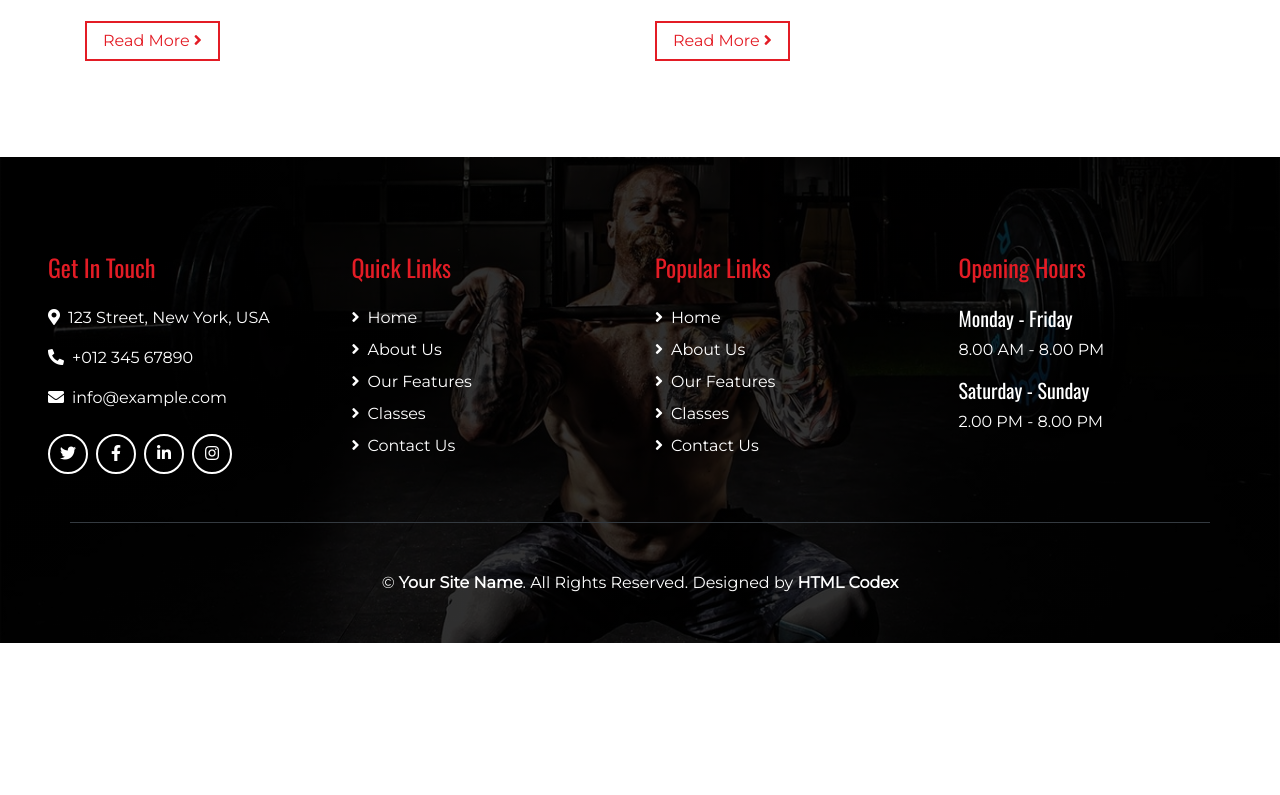
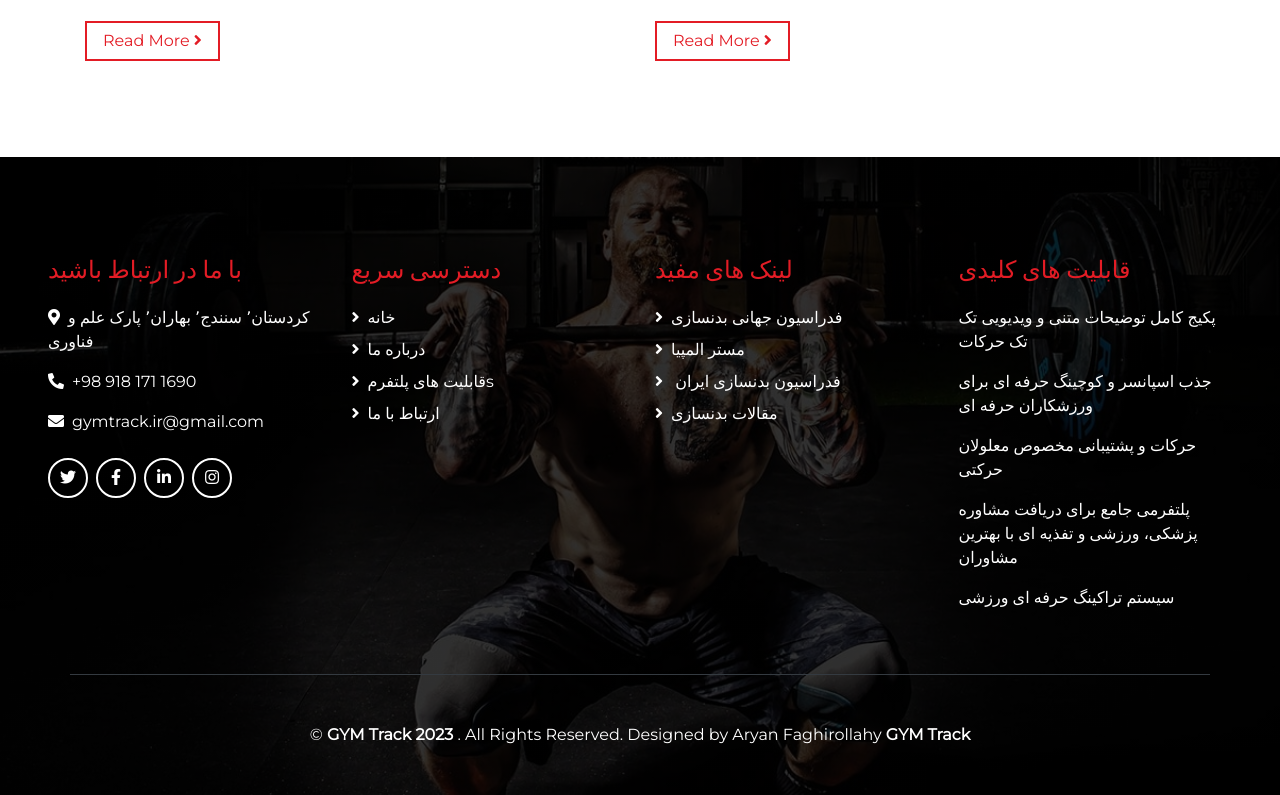
Before and after one commit to AryanElahi/GYM_Track_Intro, a plain HTML site: page index.html in a window 1280 px wide. Shown: the part 6480-7275 px from the top of the page. Before the commit the page ends 7123 px from the top, so only its background shows below. Drawn offline with nearby package versions, Linux system fonts and the light colour scheme; files that its build step writes are made by us from their sources; files whose address does not match are found by name.

Commit message:
footer has been edited. social links are inactive and all footer and header links are internal and not ready for host deployment

```diff
--- a/index.html
+++ b/index.html
@@ -763,10 +763,10 @@
     <div class="footer container-fluid mt-5 py-5 px-sm-3 px-md-5 text-white">
         <div class="row pt-5">
             <div class="col-lg-3 col-md-6 mb-5">
-                <h4 class="text-primary mb-4">Get In Touch</h4>
-                <p><i class="fa fa-map-marker-alt mr-2"></i>123 Street, New York, USA</p>
-                <p><i class="fa fa-phone-alt mr-2"></i>+012 345 67890</p>
-                <p><i class="fa fa-envelope mr-2"></i>info@example.com</p>
+                <h4 class="text-primary mb-4">با ما در ارتباط باشید</h4>
+                <p><i class="fa fa-map-marker-alt mr-2"></i>کردستان٬ سنندج٬ بهاران٬ پارک علم و فناوری</p>
+                <p><i class="fa fa-phone-alt mr-2"></i>+98 918 171 1690</p>
+                <p><i class="fa fa-envelope mr-2"></i>gymtrack.ir@gmail.com</p>
                 <div class="d-flex justify-content-start mt-4">
                     <a class="btn btn-outline-light rounded-circle text-center mr-2 px-0" style="width: 40px; height: 40px;" href="#"><i class="fab fa-twitter"></i></a>
                     <a class="btn btn-outline-light rounded-circle text-center mr-2 px-0" style="width: 40px; height: 40px;" href="#"><i class="fab fa-facebook-f"></i></a>
@@ -775,37 +775,36 @@
                 </div>
             </div>
             <div class="col-lg-3 col-md-6 mb-5">
-                <h4 class="text-primary mb-4">Quick Links</h4>
+                <h4 class="text-primary mb-4">دسترسی سریع </h4>
                 <div class="d-flex flex-column justify-content-start">
-                    <a class="text-white mb-2" href="#"><i class="fa fa-angle-right mr-2"></i>Home</a>
-                    <a class="text-white mb-2" href="#"><i class="fa fa-angle-right mr-2"></i>About Us</a>
-                    <a class="text-white mb-2" href="#"><i class="fa fa-angle-right mr-2"></i>Our Features</a>
-                    <a class="text-white mb-2" href="#"><i class="fa fa-angle-right mr-2"></i>Classes</a>
-                    <a class="text-white" href="#"><i class="fa fa-angle-right mr-2"></i>Contact Us</a>
+                    <a class="text-white mb-2" href=""index.html""><i class="fa fa-angle-right mr-2"></i>خانه</a>
+                    <a class="text-white mb-2" href="about.html"><i class="fa fa-angle-right mr-2"></i>درباره ما</a>
+                    <a class="text-white mb-2" href="feature.html"><i class="fa fa-angle-right mr-2"></i>قابلیت های پلتفرمs</a>
+                    <a class="text-white" href="contact.html"><i class="fa fa-angle-right mr-2"></i>ارتباط با ما</a>
                 </div>
             </div>
             <div class="col-lg-3 col-md-6 mb-5">
-                <h4 class="text-primary mb-4">Popular Links</h4>
+                <h4 class="text-primary mb-4">لینک های مفید</h4>
                 <div class="d-flex flex-column justify-content-start">
-                    <a class="text-white mb-2" href="#"><i class="fa fa-angle-right mr-2"></i>Home</a>
-                    <a class="text-white mb-2" href="#"><i class="fa fa-angle-right mr-2"></i>About Us</a>
-                    <a class="text-white mb-2" href="#"><i class="fa fa-angle-right mr-2"></i>Our Features</a>
-                    <a class="text-white mb-2" href="#"><i class="fa fa-angle-right mr-2"></i>Classes</a>
-                    <a class="text-white" href="#"><i class="fa fa-angle-right mr-2"></i>Contact Us</a>
+                    <a class="text-white mb-2" href="https://ifbb.com"><i class="fa fa-angle-right mr-2"></i>فدراسیون جهانی بدنسازی</a>
+                    <a class="text-white mb-2" href="https://mrolympia.com"><i class="fa fa-angle-right mr-2"></i>مستر المپیا </a>
+                    <a class="text-white mb-2" href="https://www.iranbbf.ir"><i class="fa fa-angle-right mr-2"></i> فدراسیون بدنسازی ایران</a>
+                    <a class="text-white" href="https://fitshim.com/blog/"><i class="fa fa-angle-right mr-2"></i>مقالات بدنسازی </a>
                 </div>
             </div>
             <div class="col-lg-3 col-md-6 mb-5">
-                <h4 class="text-primary mb-4">Opening Hours</h4>
-                <h5 class="text-white">Monday - Friday</h5>
-                <p>8.00 AM - 8.00 PM</p>
-                <h5 class="text-white">Saturday - Sunday</h5>
-                <p>2.00 PM - 8.00 PM</p>
+                <h4 class="text-primary mb-4">قابلیت های کلیدی</h4>
+                <p>پکیج کامل توضیحات متنی و ویدیویی تک تک حرکات</p>
+                <p>جذب اسپانسر و کوچینگ حرفه ای برای ورزشکاران حرفه ای</p>
+                <p> حرکات و پشتیبانی مخصوص معلولان حرکتی</p>
+                <p>پلتفرمی جامع برای دریافت مشاوره پزشکی، ورزشی و تفذیه ای با بهترین مشاوران</p>
+                <p>سیستم تراکینگ حرفه ای ورزشی</p>
             </div>
         </div>
         <div class="container border-top border-dark pt-5">
             <p class="m-0 text-center text-white">
-                &copy; <a class="text-white font-weight-bold" href="#">Your Site Name</a>. All Rights Reserved. Designed by
-                <a class="text-white font-weight-bold" href="https://htmlcodex.com">HTML Codex</a>
+                &copy; <a class="text-white font-weight-bold" href="#"> GYM Track 2023 </a>. All Rights Reserved. Designed by Aryan Faghirollahy
+                <a class="text-white font-weight-bold" href="https://GYMtrack.ir">GYM Track</a>
             </p>
         </div>
     </div>
```
Also changed, not shown: about.html (+22 -22 lines), contact.html (+22 -23 lines), feature.html (+22 -23 lines).
